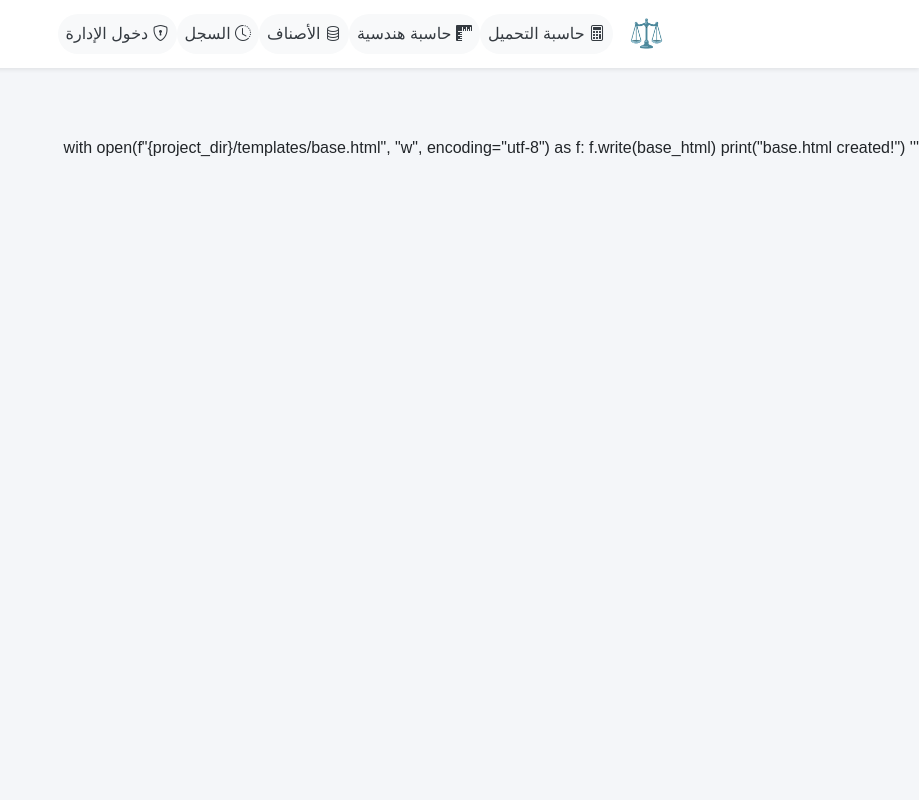
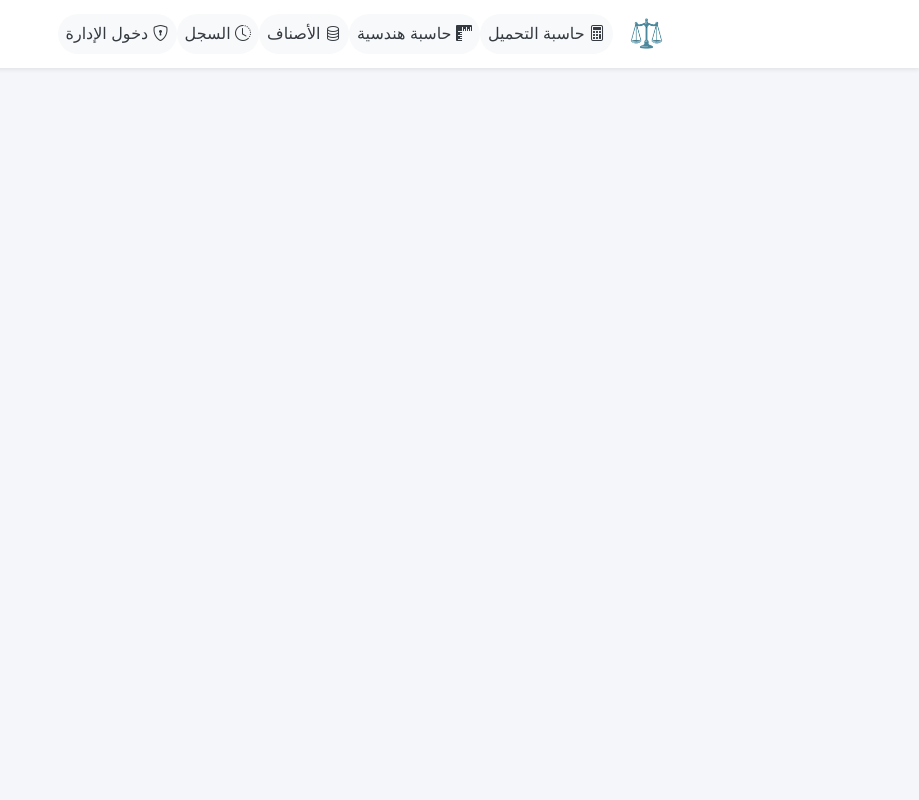
Before and after one commit to alshwqazf70-svg/smart-weight-calculator, a Python web app: template templates/base.html in a window 1280 px wide. Shown: the whole page, without its empty margins (361-1280 px from the left). Run offline with Jinja, Linux system fonts and the light colour scheme; the template is opened without the code that fills it, so the values that code supplies are empty.

Commit message:
Clean up base.html by removing file creation code
Removed unused code for creating base.html file.

```diff
--- a/templates/base.html
+++ b/templates/base.html
@@ -112,9 +112,3 @@ base_html = '''<!DOCTYPE html>
     {% block extra_js %}{% endblock %}
 </body>
 </html>
-'''
-
-with open(f"{project_dir}/templates/base.html", "w", encoding="utf-8") as f:
-    f.write(base_html)
-
-print("base.html created!")
```
